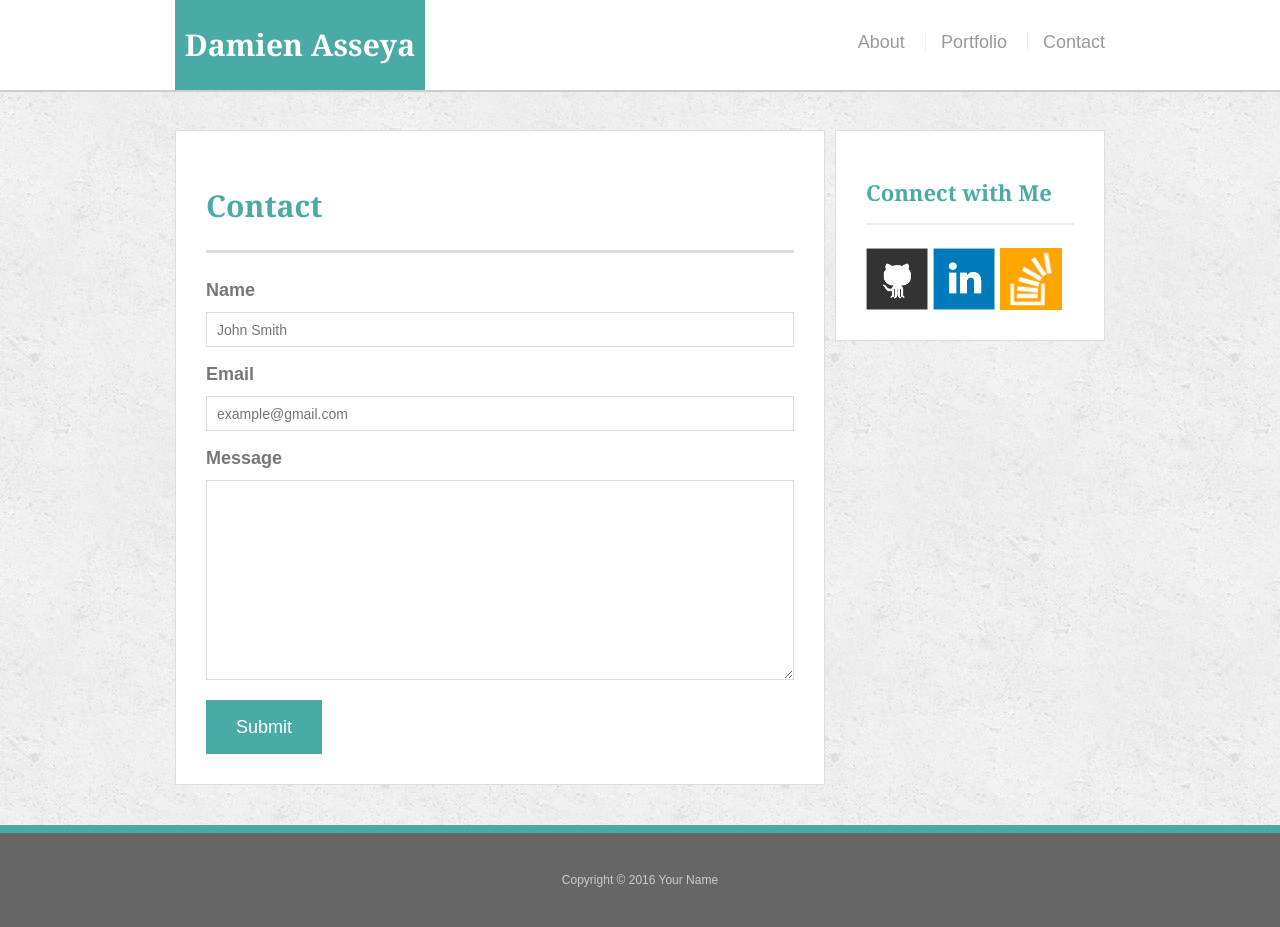
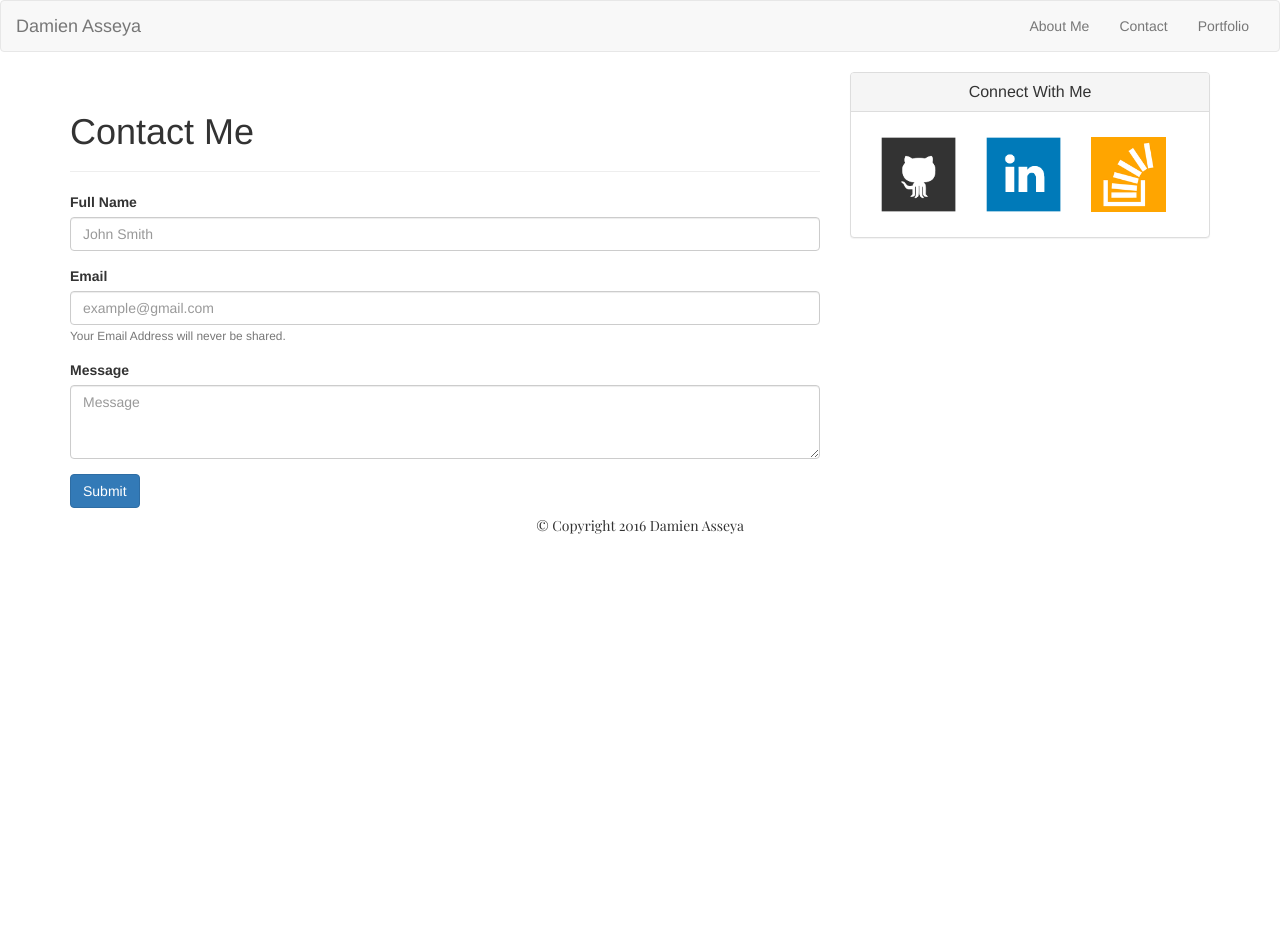
Before and after one commit to dasseya1/Bootstrap-Portfolio, a PHP site: page /contact.html in a window 1280 px wide. After the commit the page ends 534 px from the top, so only its background shows below. Run offline with PHP 8.4, Linux system fonts and the light colour scheme; some libraries are stand-ins or nearby versions.

Commit message:
Add bootstrap tags and improve css file

```diff
--- a/assets/css/style.css
+++ b/assets/css/style.css
@@ -1,247 +1,66 @@
+ @media (min-width: 640px) { /* 768px */
+    .navbar-brand#logo {
+    	padding-top: 30px;
+    	height: 80px;
+    	margin-left: 20px;
+    	margin-right: 20px;
+  		width: 100%;
+	  	font-family: 'Georgia', Times, 'Times New Roman', serif;
+	  	text-align: center;
+	  	color: white !important;
+	  	font-weight: bold;
+	  	font-size: 20px !important;
+	  	background: #4aaaa5;
 
-body {
-  font-family: 'Arial', 'Helvetica Neue', Helvetica, sans-serif;
-  font-size: 18px;
-  color: #777;
-  line-height: 34px;
-  background: url("../images/concrete_seamless.png");
-}
+    }
+    .navbar-header ul > li {
+    	display: inline-block;
+    	font-size: 20px;
+    }
+    .navbar-header ul {
+    	height: 80px;
+    	margin-top: 0;
+    	padding-top: 18px;
+    	background-color: white;
+    	text-align: center;
+    }
 
-* {
-  box-sizing: border-box;
 }
 
 
-/*general*/
 
-.container {
-  clear: both;
-  margin: 0 auto;
-  width: 100%;
-  max-width: 960px;
+
+
+.navbar-raw a {
+    float: left;
 }
 
-h1,
-h2,
-h3,
-p {
-  margin-bottom: 20px;
+.me {
+	height: 210px;
+  	padding: 0 20px 10px 10px;
+  	float: left;
 }
 
-p:last-child {
-  margin-bottom: 0;
+h3 {
+	text-align: center;
 }
 
-h1,
-h2,
-h3 {
-  font-family: 'Georgia', Times, Times New Roman, serif;
-  color: #4aaaa5;
-  font-weight: 700;
-}
-
-h1 {
-  padding-bottom: 20px;
-  font-size: 30px;
-  line-height: 49px;
-  border-bottom: 3px solid #ddd;
-}
-
-h2,
-h3 {
-  font-size: 22px;
+p {
+	font-family: 'Playfair Display', serif;
 }
 
 
-/*header*/
-
-#masthead {
-  position: fixed;
-  z-index: 99;
-  margin: 0 0 30px;
-  overflow: auto;
-  width: 100%;
-  color: #fff;
-  background: #fff;
-  border-bottom: 2px solid #ccc;
+.thumb {
+	width: 75px;
+  	height: 75px;
+  	display: inline-block;
 }
 
-#logo {
-  width: 250px;
-  height: 90px;
-  float: left;
-  font-family: 'Georgia', Times, Times New Roman, serif;
-  text-align: center;
-  line-height: 90px;
-  color: #fff;
-  font-weight: 700;
-  font-size: 30px;
-  text-decoration: none;
-  background: #4aaaa5;
+.footer {
+	text-align: center;
+	position: static;
+	clear: both;
+	font-size: 11px;
+	clear: both;
+	font-family: 'Playfair Display', serif;
 }
-
-nav {
-  float: right;
-  margin-top: 25px;
-}
-
-nav a {
-  display: inline-block;
-  margin-left: 15px;
-  padding-left: 15px;
-  color: #999;
-  text-decoration: none;
-  line-height: 18px;
-  border-left: 1px solid #efefef;
-}
-
-nav a:first-child {
-  border-left: 0 none;
-}
-
-
-/*footer*/
-
-footer {
-  padding: 30px 0;
-  clear: both;
-  color: #fff;
-  color: #ccc;
-  font-size: 12px;
-  text-align: center;
-  background: #666;
-  border-top: 8px solid #4aaaa5;
-}
-
-
-/*sidebar*/
-
-.sidebar {
-  padding: 30px;
-  width: 100%;
-  max-width: 270px;
-  float: right;
-  margin-bottom: 20px;
-  background: #fff;
-  border: 1px solid #ddd;
-}
-
-h3,
-.sidebar h2 {
-  padding-bottom: 20px;
-  margin-bottom: 15px;
-  line-height: 22px;
-  border-bottom: 2px solid #eee;
-}
-
-.social {
-  width: 62px;
-  height: 62px;
-  margin-top: 8px;
-  margin-right: 5px;
-}
-
-.social:last-child {
-  margin-right: 0;
-}
-
-
-/*main*/
-
-#main-container {
-  padding-top: 130px;
-}
-
-.main-section {
-  padding: 30px;
-  margin: 0 0 40px 0;
-  width: 100%;
-  max-width: 650px;
-  float: left;
-  background: #fff;
-  border: 1px solid #ddd;
-}
-
-
-/*portfolio page*/
-
-.work {
-  position: relative;
-  width: 274px;
-  overflow: auto;
-  float: left;
-  margin: 20px 0 25px;
-}
-
-.work:nth-child(even) {
-  margin-right: 40px;
-}
-
-.work img {
-  width: 100%;
-  border: 0 none;
-  opacity: .8;
-}
-
-.work h3 {
-  position: absolute;
-  bottom: 20px;
-  margin-bottom: 0;
-  padding: 15px;
-  width: 100%;
-  color: #fff;
-  text-align: center;
-  line-height: 30px;
-  font-weight: 300;
-  background: #4aaaa5;
-  border-bottom: 0;
-}
-
-.auth-image {
-  width: 200px;
-  height: auto;
-  margin-top: 10px;
-  margin-right: 25px;
-  float: left;
-}
-
-
-/*contact page*/
-
-#contact-form ul {
-  margin-bottom: 20px;
-}
-
-#contact-form li {
-  margin-bottom: 10px;
-}
-
-label,
-input[type=text],
-input[type=email],
-textarea {
-  display: block;
-  width: 100%;
-}
-
-input[type=text],
-input[type=email],
-textarea {
-  height: 35px;
-  padding: 0 10px;
-  font-size: 14px;
-  border: 1px solid #ddd;
-}
-
-textarea {
-  height: 200px;
-}
-
-input[type=submit] {
-  padding: 10px 30px;
-  color: #fff;
-  font-size: 18px;
-  cursor: pointer;
-  background: #4aaaa5;
-  border: 0 none;
-}
--- a/contact.html
+++ b/contact.html
@@ -1,57 +1,92 @@
-<!doctype html>
-<html lang="en-us">
+<!DOCTYPE html>
+<html lang="en">
 <head>
-  <meta charset="UTF-8">
-  <title>Contact | Damien Asseya</title>
-  <link rel="stylesheet" type="text/css" href="assets/css/reset.css">
-  <link rel="stylesheet" href="https://maxcdn.bootstrapcdn.com/bootstrap/3.3.7/css/bootstrap.min.css" integrity="sha384-BVYiiSIFeK1dGmJRAkycuHAHRg32OmUcww7on3RYdg4Va+PmSTsz/K68vbdEjh4u" crossorigin="anonymous">
-  <link rel="stylesheet" type="text/css" href="assets/css/style.css">
+    <meta charset="UTF-8">
+    <title>Damien's Bootstrap Portfolio</title>
+    <script src="https://ajax.googleapis.com/ajax/libs/jquery/1.12.4/jquery.min.js"></script>
+    <!-- <link rel="stylesheet" type="text/css" href="https://maxcdn.bootstrapcdn.com/bootstrap/3.3.7/css/bootstrap.min.css"> -->
+    <link href="https://maxcdn.bootstrapcdn.com/bootswatch/3.3.7/yeti/bootstrap.min.css" rel="stylesheet" integrity="sha384-HzUaiJdCTIY/RL2vDPRGdEQHHahjzwoJJzGUkYjHVzTwXFQ2QN/nVgX7tzoMW3Ov" crossorigin="anonymous">
+    <link href="https://fonts.googleapis.com/css?family=Playfair+Display" rel="stylesheet">
+    <link rel="stylesheet" type="text/css" href="style.css">
 </head>
 <body>
-  <header id="masthead">
-    <div class="container">
-      <a href="index.html" id="logo">Damien Asseya</a>
-      <nav>
-        <a href="index.html">About</a>
-        <a href="portfolio.html">Portfolio</a>
-        <a href="contact.html">Contact</a>
-      </nav>
+  <nav class="navbar navbar-default">
+  <div class="container-fluid">
+
+    <div class="navbar-header">
+      <button type="button" class="navbar-toggle collapsed" data-toggle="collapse" data-target="#bs-example-navbar-collapse-1" aria-expanded="false">
+        <span class="sr-only">Toggle navigation</span>
+        <span class="icon-bar"></span>
+        <span class="icon-bar"></span>
+        <span class="icon-bar"></span>
+      </button>
+      <a class="navbar-brand">Damien Asseya</a>
     </div>
-  </header>
-  <div id="main-container" class="container">
-    <section class="main-section">
-      <h1>Contact</h1>
-      <form id="contact-form">
-        <ul>
-          <li>
-            <label for="name">Name</label>
-            <input type="text" id="name" name="name" placeholder="John Smith" required="required">
-          </li>
-          <li>
-            <label for="email">Email</label>
-            <input type="email" id="email" name="email" placeholder="example@gmail.com" required="required">
-          </li>
-          <li>
-            <label for="message">Message</label>
-            <textarea id="message" name="message" required="required"></textarea>
-          </li>
+
+
+    <div class="collapse navbar-collapse" id="bs-example-navbar-collapse-1">
+
+      <ul class="nav navbar-nav navbar-right">
+        <li><a href="index.html">About Me</a></li>
+        <li><a href="contact.html">Contact</a></li>
+        <li><a href="portfolio.html">Portfolio</a></li>
+
+      </ul>
+    </div>
+  </div>
+</nav>
+
+<div class="container">
+  <div class="row">
+    <div class="col-sm-8">
+      <div class="page-header">
+      <h1>Contact Me</h1>
+    </div>
+      <form>
+          <div class="form-group">
+            <label for="exampleName">Full Name</label>
+            <input type="name" class="form-control" id="exampleNme1" placeholder="John Smith">
+          </div>
+          <div class="form-group">
+            <label for="exampleInputEmail1">Email</label>
+            <input type="email" class="form-control" id="exampleInputEmail1" aria-describedby="emailHelp" placeholder="example@gmail.com">
+            <small id="emailHelp" class="form-text text-muted">Your Email Address will never be shared.</small>
+          </div>
+          <div class="form-group">
+            <label for="exampleTextarea">Message</label>
+            <textarea class="form-control" id="Message" placeholder="Message" rows="3"></textarea>
+          </div>
+          <button type="submit" class="btn btn-primary">Submit</button>
+      </form>
+  </div>
+
+  <div class="col-sm-4">
+      <div class="panel panel-default">
+      <div class="panel-heading">
+        <h3 class="panel-title">Connect With Me</h3>
+      </div>
+          <div class="panel-body">
+            <ul class="nav navbar-raw">
+              <li><a href="#"><img src="assets/images/github-128.png" class="thumb"></a></li>
+              <li><a href="#"><img src="assets/images/linkedin-128.png" class="thumb"></a></li>
+              <li><a href="#"><img src="assets/images/stackoverflow-128.png" class="thumb"></a></li>
         </ul>
-        <input type="submit">
-      </form>
-    </section>
-    <section class="sidebar">
-      <div id="connect">
-        <h2>Connect with Me</h2>
-        <a href="#"><img src="assets/images/github-128.png" class="social" alt="GitHub" /></a>
-        <a href="#"><img src="assets/images/linkedin-128.png" class="social" alt="LinkedIn" /></a>
-        <a href="#"><img src="assets/images/stackoverflow-128.png" class="social" alt="Stack Overflow" /></a>
+          </ul>
+        </div>
+    </div>
+    </div>
+  </div>
+</div>
+
+<div class="container">
+  <div class="row">
+    <div class="col-sm-12">
+      <div class="footer">
+      <h5>© Copyright 2016 Damien Asseya</h5>
       </div>
-    </section>
+    </div>
   </div>
-  <footer>
-    <div class="container">
-      Copyright &copy; 2016 Your Name
-    </div>
-  </footer>
+</div>
+
 </body>
 </html>
```
Also changed, not shown: assets/css/styles.css (deleted, +0 -38 lines), index.html (+91 -21 lines), portfolio.html (+65 -43 lines).
